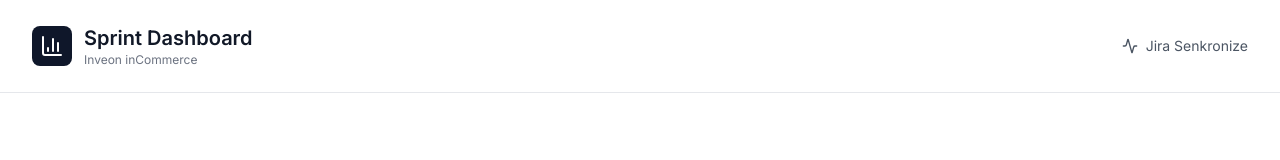
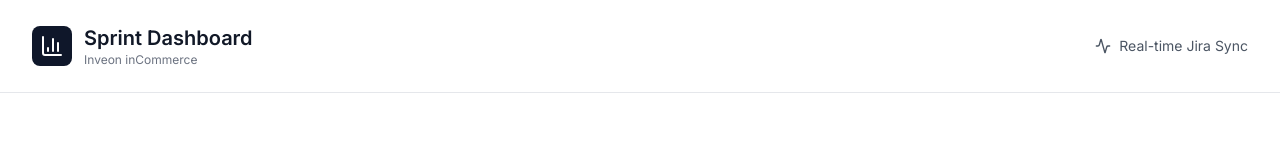
Before and after one commit to inveontech/sprint-dashboard, a Next.js app: page / in a window 1280 px wide. Shown: the top 160 px of the page. Built offline with nearby package versions, Linux system fonts and the light colour scheme.

Commit message:
Update: Change header sync text to 'Real-time Jira Sync'

```diff
--- a/app/page.tsx
+++ b/app/page.tsx
@@ -96,7 +96,7 @@ export default function Home() {
             </div>
             <div className="flex items-center gap-2 text-sm text-gray-600 dark:text-gray-400">
               <Activity className="w-4 h-4" />
-              <span>Jira Senkronize</span>
+              <span>Real-time Jira Sync</span>
             </div>
           </div>
         </div>
```
